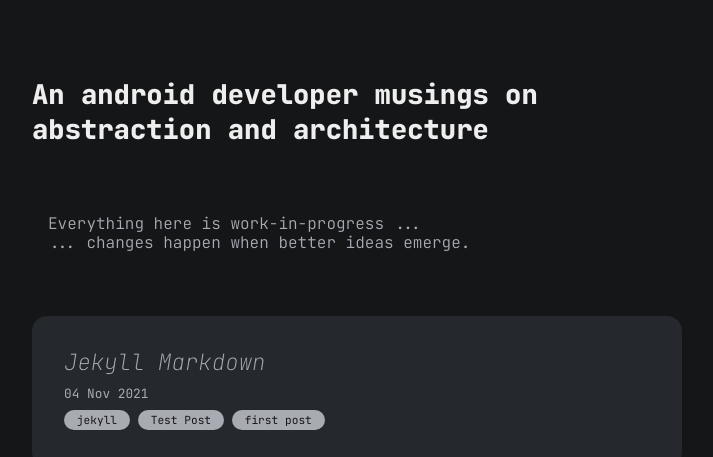
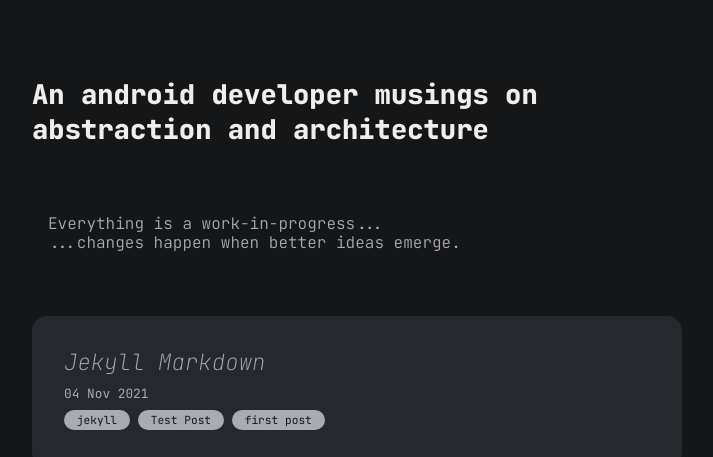
Before and after one commit to budius/budius.github.io, a Jekyll site: the page built from index.md, in a window 1280 px wide. Shown: the top 457 px of the page, without its empty margins (283-996 px from the left). Built offline with Jekyll 4.4.1, drawn with Linux system fonts in a browser that asks for light colours.

Commit message:
update subtitle

```diff
--- a/_data/author.yml
+++ b/_data/author.yml
@@ -2,9 +2,9 @@ name: Budius
 dp: https://avatars.githubusercontent.com/u/2651842?s=400&u=0c4f305dcadcb6d624c359554c152ee59a542e25&v=4
 description: "
   <p>
-    Everything here is work-in-progress ...
+    Everything is a work-in-progress...
   </br>
-    ... changes happen when better ideas emerge.
+    ...changes happen when better ideas emerge.
   </P>
 "
 email: budius.at.no.email
```
